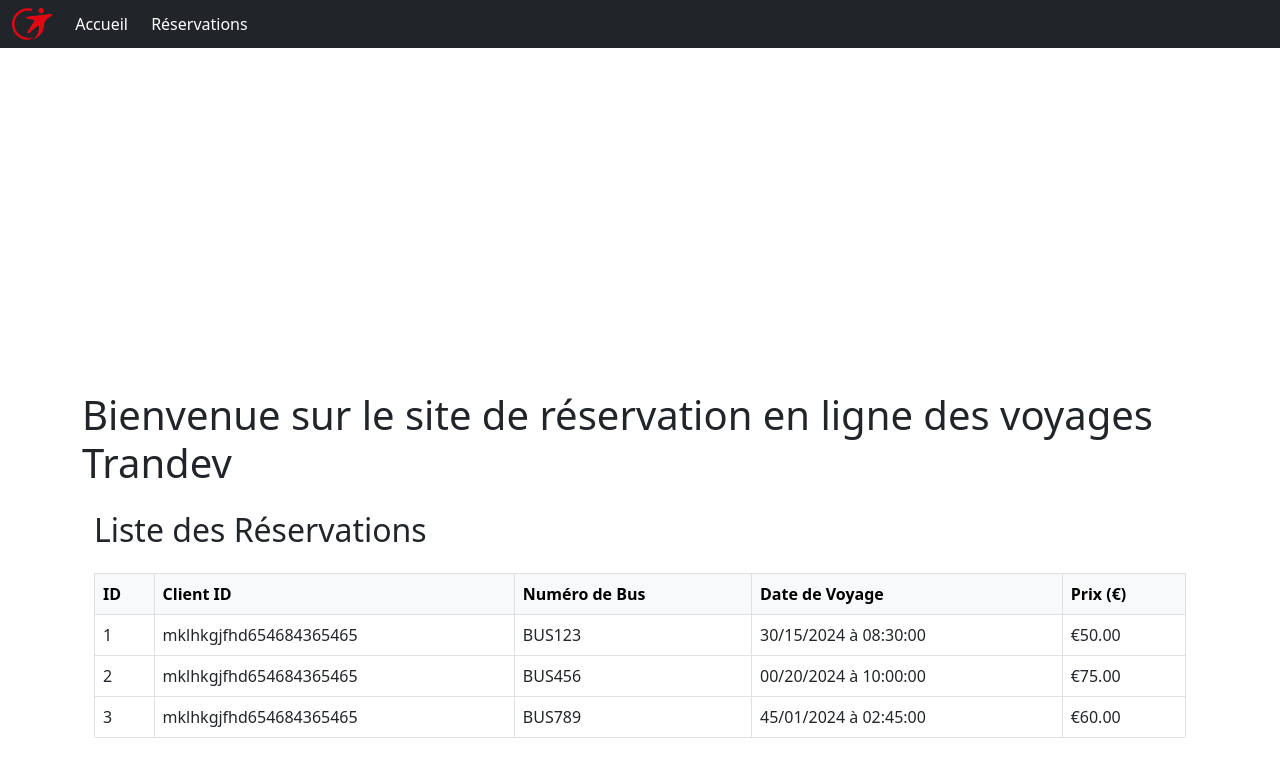
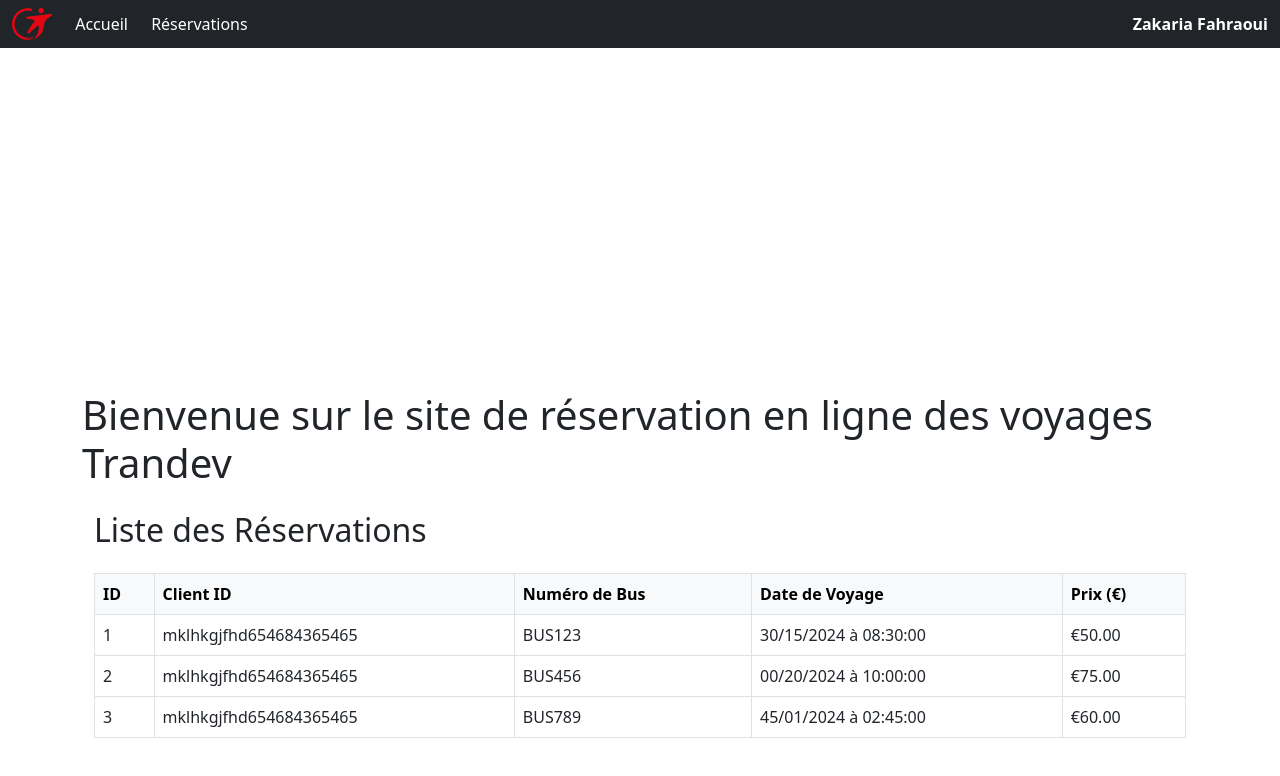
Before and after one commit to kernel2/test-reservations, an Angular app in the folder front/: page / in a window 1280 px wide. Shown: the top 776 px of the page. Built offline with nearby package versions, Linux system fonts and the light colour scheme.

Commit message:
add user info

```diff
--- a/front/src/app/features/home/home-routing.module.ts
+++ b/front/src/app/features/home/home-routing.module.ts
@@ -1,20 +1,11 @@
 import { NgModule } from '@angular/core';
 import { RouterModule, Routes } from '@angular/router';
 import { HomeComponent } from './home.component';
-import { ReservationDetailsComponent } from '../reservations/reservation-details/reservation-details.component';
-import { ReservationResolver } from '../reservations/reservation.resolver';
 
 const routes: Routes = [
   {
     path: '',
     component: HomeComponent
-  },
-  {
-    path: 'reservation/:id',
-    component: ReservationDetailsComponent,
-    resolve: {
-      reservation: ReservationResolver
-    }
   }
 ];
 
--- a/front/src/app/features/home/home.component.html
+++ b/front/src/app/features/home/home.component.html
@@ -15,7 +15,7 @@
                 </tr>
             </thead>
             <tbody>
-                <tr *ngFor="let reservation of reservations" [routerLink]="['/reservation', reservation.id]" class="cursor-pointer">
+                <tr *ngFor="let reservation of reservations" [routerLink]="['/reservations', reservation.id]" class="cursor-pointer">
                     <td>{{ reservation.id }}</td>
                     <td>{{ reservation.clientId }}</td>
                     <td>{{ reservation.busNumber }}</td>
--- a/front/src/app/features/reservations/reservations-routing.module.ts
+++ b/front/src/app/features/reservations/reservations-routing.module.ts
@@ -1,8 +1,22 @@
 import { NgModule } from '@angular/core';
 import { RouterModule, Routes } from '@angular/router';
 import { ReservationsComponent } from './reservations.component';
+import { ReservationDetailsComponent } from './reservation-details/reservation-details.component';
+import { ReservationResolver } from './reservation.resolver';
 
-const routes: Routes = [{ path: '', component: ReservationsComponent }];
+const routes: Routes = [
+  {
+    path: '',
+    component: ReservationsComponent
+  },
+  {
+    path: ':id',
+    component: ReservationDetailsComponent,
+    resolve: {
+      reservation: ReservationResolver
+    }
+  }
+];
 
 @NgModule({
   imports: [RouterModule.forChild(routes)],
--- a/front/src/app/shared/components/tool-bar/tool-bar.component.html
+++ b/front/src/app/shared/components/tool-bar/tool-bar.component.html
@@ -14,5 +14,9 @@
                 </li>
             </ul>
         </div>
+
+        <div class="user-info">
+            Zakaria Fahraoui
+        </div>
     </div>
 </nav>
--- a/front/src/app/shared/components/tool-bar/tool-bar.component.scss
+++ b/front/src/app/shared/components/tool-bar/tool-bar.component.scss
@@ -1,4 +1,3 @@
-
 a,
 a:visited,
 a:hover {
@@ -10,3 +9,9 @@ a:hover {
 a:hover {
   color: #aaaaaa;
 }
+
+
+.user-info {
+  color: #ffffff;
+  font-weight: 700;
+}
```
